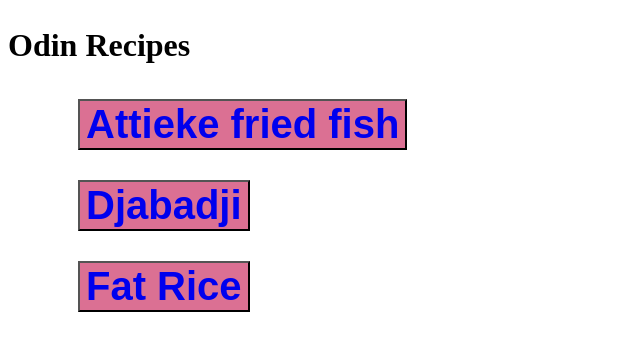
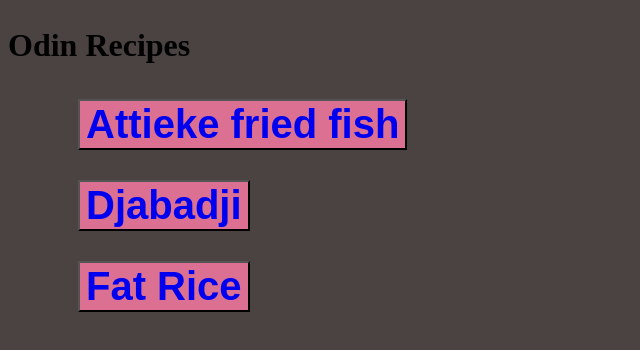
Before and after one commit to danki24/odin-recipes, a plain HTML site: page index.html in a window 1280 px wide. Shown: the whole page, without its empty margins (0-640 px from the left). Drawn offline with Linux system fonts and the light colour scheme.

Commit message:
Change the background-color of the body

```diff
--- a/style.css
+++ b/style.css
@@ -1,6 +1,8 @@
 body {
   font-family: arial, verdana, sans-serif;
   line-height: 1.5;
+  background-color: rgb(75, 66, 66);
+
 }
 .home {
   font-family: "Times New Roman", georgia, serif;
```
